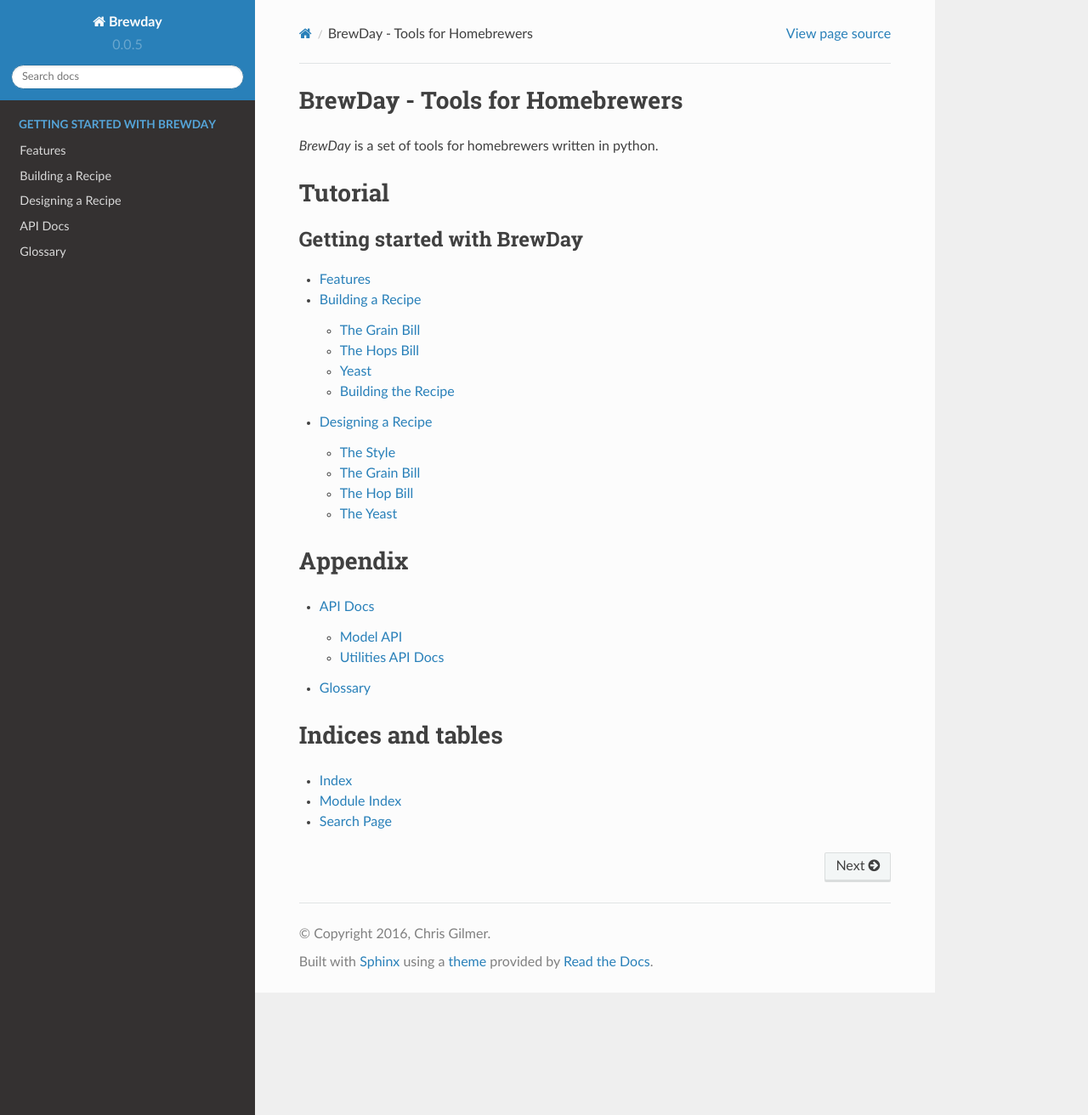
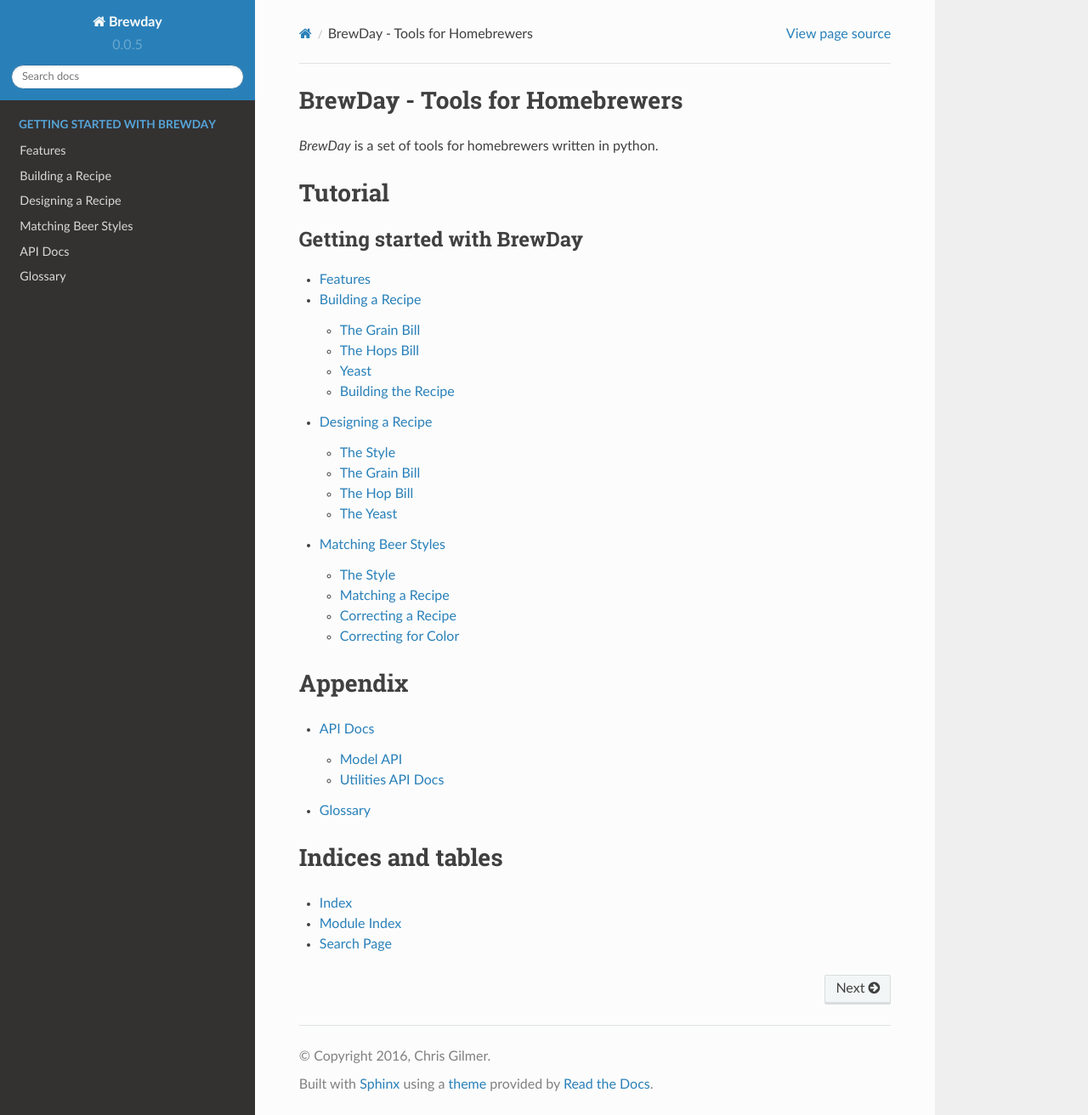
Before and after one commit to chrisgilmerproj/brewday, a Sphinx documentation site: the page built from docs/source/index.rst, in a window 1280 px wide and 1312 px high. Shown: the whole window at 85% size. Built offline with Sphinx 7.4.7 and the Read the Docs theme 2.0.0, drawn with Linux system fonts in a browser that asks for light colours; some of the changed lines change nothing that is shown.

Commit message:
Add a tutorial for matching beer styles

```diff
--- a/docs/source/glossary.rst
+++ b/docs/source/glossary.rst
@@ -8,6 +8,9 @@
 
     Apparent Extract (AE)
         The measured hydrometer reading for the finished beer.
+
+    BJCP
+        Beer Judge Certification Program. Publishes style guidelines for beer.
 
     Boil Gravity
         The specific gravity of the wort before it has been boiled and cooled.
--- a/docs/source/index.rst
+++ b/docs/source/index.rst
@@ -15,6 +15,7 @@
    tutorial/features.rst
    tutorial/building_a_recipe.rst
    tutorial/designing_a_recipe.rst
+   tutorial/matching_styles.rst
 
 Appendix
 ========
--- /dev/null
+++ b/docs/source/tutorial/matching_styles.rst
@@ -0,0 +1,154 @@
+Matching Beer Styles
+====================
+
+This tutorial is going to show you how to match your beer against a beer
+style.
+
+The Style
+---------
+
+To begin we'll want to create an object that represents the style of the beer
+we wish to brew.  To do this we'll need to make a :py:class:`brew.recipes.Style`
+object.
+
+.. code-block:: python
+
+    from brew.styles import Style
+    style = Style('American Pale Ale',
+                  category='18',
+                  subcategory='B',
+                  og=[1.045, 1.060],
+                  fg=[1.010, 1.015],
+                  abv=[0.045, 0.062],
+                  ibu=[30, 50],
+                  color=[5, 10])
+
+This represents an American Pale Ale from the BJCP 2015 Style Guidelines. The
+beer recipe will match the style if it falls within the range of values given
+here.  For example, the original gravity must fall between 1.045 and 1.060 to
+be considered "in the style" of an American Pale Ale.  Similarly the final
+gravity, alcohol by volume, IBUs, and color must all fall within the range.
+
+Matching a Recipe
+-----------------
+
+In previous tutorials we have created an American Pale Ale recipe. It looked
+something like this:
+
+.. code-block:: python
+
+    from brew.recipes import Recipe
+    beer = Recipe('Pale Ale',
+                  grain_additions=grain_additions,
+                  hop_additions=hop_additions,
+                  yeast=yeast,
+                  percent_brew_house_yield=0.70,
+                  start_volume=7.0,
+                  final_volume=5.0)
+
+In order to match the recipe we use a method on the class:
+
+.. code-block:: python
+
+    >>> style.recipe_matches(recipe)
+    False
+
+Interestingly the recipe used in the examples does not match the BJCP style!
+The only feature that matches the style is the IBUs, but the remaining values
+for og, fg, abv, and color are all too high.  That means its time to correct
+our recipe.
+
+Correcting a Recipe
+-------------------
+
+The recipe we started with has the right ingredients but it appears the grain
+bill may contain too much grain.  Let's repeat the builder example but this
+time change the original gravity to 1.050  and keep everything else the same.
+
+.. code-block:: python
+
+    # Define Builder
+    builder = RecipeBuilder(name='Pale Ale',
+                            grain_list=grain_list,
+                            hop_list=hop_list,
+                            target_ibu=33.0,
+                            original_gravity=1.050,
+                            percent_brew_house_yield=0.70,
+                            start_volume=7.0,
+                            final_volume=5.0,
+                            )
+
+    # Get Grain Bill
+    percent_list = [0.95, 0.05]
+    grain_additions = builder.get_grain_additions(percent_list)
+    for grain_add in grain_additions:
+        print(grain_add.format())
+        print('')
+
+When we print out the grain bill with the new parameters we get::
+
+    pale 2-row Addition
+    -----------------------------------
+    Grain Type:        cereal
+    Weight:            9.17 lbs
+
+    crystal C20 Addition
+    -----------------------------------
+    Grain Type:        cereal
+    Weight:            0.51 lbs
+
+Notice that the pale 2-row addition came down from 13.86 lbs to 9.17 lbs.  The
+crystal 20L has come down from 0.78 lbs to 0.51 lbs.  Let's try this again.
+
+.. code-block:: python
+
+    >>> style.recipe_matches(recipe)
+    False
+
+It turns out the recipe still doesn't match.  Why? It appears that our color
+is off.
+
+Correcting for Color
+--------------------
+
+Correcting color is difficult because it requires an understanding of the grains
+being used.  In this case the pale ale should remain primarily pale 2-row grains.
+However, we can reduce the pale 2-row and increase the crystal 20L and get a
+different color.
+
+.. code-block:: python
+
+    # Get Grain Bill
+    percent_list = [0.90, 0.10]
+    grain_additions = builder.get_grain_additions(percent_list)
+    for grain_add in grain_additions:
+        print(grain_add.format())
+        print('')
+
+Gives us::
+
+    pale 2-row Addition
+    -----------------------------------
+    Grain Type:        cereal
+    Weight:            8.69 lbs
+
+    crystal C20 Addition
+    -----------------------------------
+    Grain Type:        cereal
+    Weight:            1.02 lbs
+
+Notice that the weight of the pale 2-row went down from 9.17 lbs to 8.69 lbs and
+the crystal 20L went up from 0.51 lbs to 1.02 lbs.  Now we can recreate the
+recipe and check the style:
+
+.. code-block:: python
+
+    >>> style.recipe_matches(recipe)
+    True
+
+Nice job, now your have a beer recipe that matches the style of an American
+Pale Ale.
+
+----
+
+:doc:`Back to Index </index>`
```
